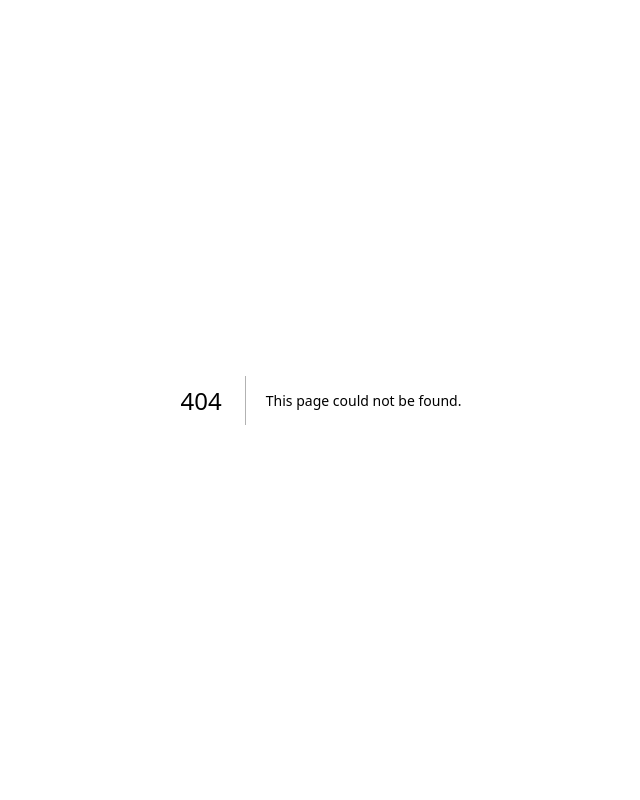
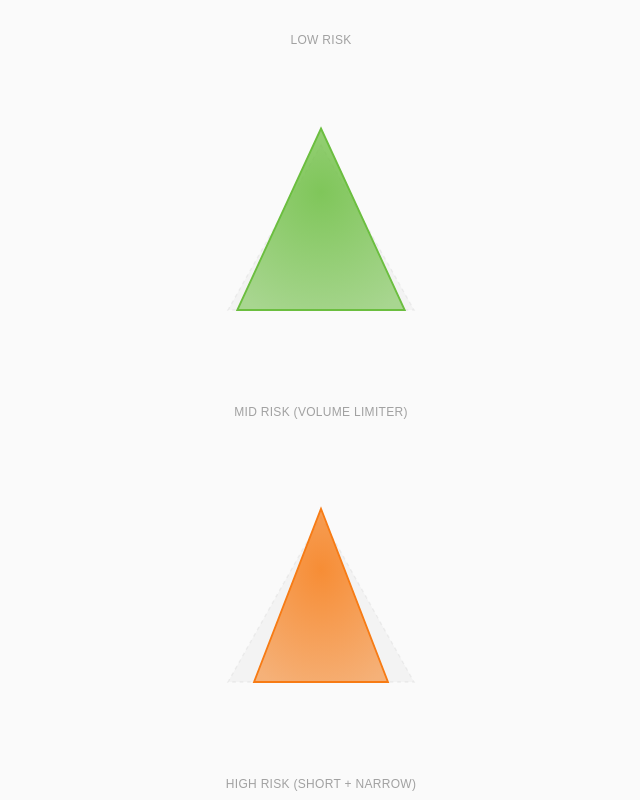
Before and after one commit to joemorecroft-afk/running-app, a Next.js app: page /dev-preview in a window 1280 px wide. Before the commit this address had no page. Shown: the top 800 px of the page, without its empty margins (319-959 px from the left). Built offline with nearby package versions, Linux system fonts and the light colour scheme.

Commit message:
Add triangle SVG visualization (geometry, gradient colors, component) with fake-data preview; fix Turbopack/Serwist conflict

```diff
--- a/package.json
+++ b/package.json
@@ -3,8 +3,8 @@
   "version": "0.1.0",
   "private": true,
   "scripts": {
-    "dev": "next dev",
-    "build": "next build",
+    "dev": "next dev --webpack",
+    "build": "next build --webpack",
     "start": "next start",
     "lint": "eslint",
     "test": "vitest run",
--- a/src/app/(app)/home/page.tsx
+++ b/src/app/(app)/home/page.tsx
@@ -1,7 +1,24 @@
+import { FitnessTriangle } from "@/components/triangle/FitnessTriangle";
+
+// Hard-coded fake data for now — real data wiring lands once Supabase + Strava sync exist.
+const FAKE_VOLUME_SCORE = 0.72;
+const FAKE_INTENSITY_SCORE = 1.05;
+const FAKE_INJURY_RISK_SCORE = 62;
+
 export default function HomePage() {
   return (
-    <main className="flex flex-1 flex-col items-center justify-center gap-2 p-8">
-      <p className="text-sm text-neutral-500">Triangle coming soon.</p>
+    <main className="flex flex-1 flex-col items-center justify-center gap-6 p-8">
+      <FitnessTriangle
+        volumeScore={FAKE_VOLUME_SCORE}
+        intensityScore={FAKE_INTENSITY_SCORE}
+        injuryRiskScore={FAKE_INJURY_RISK_SCORE}
+      />
+      <div className="text-center">
+        <p className="text-sm font-medium text-neutral-700">Injury risk: 62 / 100</p>
+        <p className="text-xs text-neutral-400">
+          Volume is the limiter this week — ceiling (VO2max/LT2) is ahead of target.
+        </p>
+      </div>
     </main>
   );
 }
--- /dev/null
+++ b/src/app/dev-preview/page.tsx
@@ -0,0 +1,22 @@
+import { FitnessTriangle } from "@/components/triangle/FitnessTriangle";
+
+// Temporary, un-authed route for visually verifying the triangle component before
+// Supabase exists. Safe to delete once /home is wired to real data and verified.
+export default function DevPreviewPage() {
+  return (
+    <main className="flex min-h-screen flex-col items-center justify-center gap-10 bg-neutral-50 p-8">
+      <div className="flex flex-col items-center gap-4">
+        <p className="text-xs uppercase tracking-wide text-neutral-400">Low risk</p>
+        <FitnessTriangle volumeScore={0.9} intensityScore={1.1} injuryRiskScore={12} />
+      </div>
+      <div className="flex flex-col items-center gap-4">
+        <p className="text-xs uppercase tracking-wide text-neutral-400">Mid risk (volume limiter)</p>
+        <FitnessTriangle volumeScore={0.72} intensityScore={1.05} injuryRiskScore={62} />
+      </div>
+      <div className="flex flex-col items-center gap-4">
+        <p className="text-xs uppercase tracking-wide text-neutral-400">High risk (short + narrow)</p>
+        <FitnessTriangle volumeScore={0.5} intensityScore={0.6} injuryRiskScore={88} />
+      </div>
+    </main>
+  );
+}
--- /dev/null
+++ b/src/components/triangle/FitnessTriangle.tsx
@@ -0,0 +1,94 @@
+"use client";
+
+import {
+  computeTrianglePoints,
+  pointsToPath,
+  targetTriangleMetrics,
+  type Point,
+} from "./triangleGeometry";
+import { GradientDefs, gradientId } from "./GradientDefs";
+import { riskScoreToColor } from "./colors";
+
+export type GapMetric = "vo2max" | "lt1" | "lt2" | "volume";
+
+export interface FitnessTriangleProps {
+  volumeScore: number;
+  intensityScore: number;
+  injuryRiskScore: number;
+  onVertexTap?: (metric: GapMetric) => void;
+  animated?: boolean;
+}
+
+const VIEWPORT = { width: 320, height: 320 };
+const VERTEX_HIT_RADIUS = 28;
+
+export function FitnessTriangle({
+  volumeScore,
+  intensityScore,
+  injuryRiskScore,
+  onVertexTap,
+  animated = true,
+}: FitnessTriangleProps) {
+  const ghostPoints = computeTrianglePoints(targetTriangleMetrics(), VIEWPORT);
+  const livePoints = computeTrianglePoints({ volumeScore, intensityScore }, VIEWPORT);
+  const fillId = gradientId("fitness-triangle-fill", injuryRiskScore);
+  const strokeColor = riskScoreToColor(injuryRiskScore);
+
+  const transitionStyle = animated
+    ? { transition: "d 400ms ease, fill 400ms ease, stroke 400ms ease" }
+    : undefined;
+
+  const vertexTargets: { metric: GapMetric; point: Point }[] = [
+    { metric: "volume", point: livePoints.baseLeft },
+    { metric: "lt1", point: livePoints.baseRight },
+    // The apex represents the VO2max+LT2 "ceiling" composite; routes to VO2max detail for now.
+    { metric: "vo2max", point: livePoints.apex },
+  ];
+
+  return (
+    <svg
+      viewBox={`0 0 ${VIEWPORT.width} ${VIEWPORT.height}`}
+      className="w-full max-w-sm"
+      role="img"
+      aria-label="Fitness shape vs. target, colored by injury risk"
+    >
+      <GradientDefs riskScore={injuryRiskScore} idPrefix="fitness-triangle-fill" />
+
+      {/* Ghost target triangle */}
+      <path
+        d={pointsToPath(ghostPoints)}
+        fill="currentColor"
+        className="text-neutral-300"
+        fillOpacity={0.18}
+        stroke="currentColor"
+        strokeOpacity={0.35}
+        strokeWidth={1.5}
+        strokeDasharray="4 4"
+      />
+
+      {/* Live triangle */}
+      <path
+        d={pointsToPath(livePoints)}
+        fill={`url(#${fillId})`}
+        stroke={strokeColor}
+        strokeWidth={2}
+        style={transitionStyle}
+      />
+
+      {onVertexTap &&
+        vertexTargets.map(({ metric, point }) => (
+          <circle
+            key={metric}
+            cx={point.x}
+            cy={point.y}
+            r={VERTEX_HIT_RADIUS}
+            fill="transparent"
+            className="cursor-pointer"
+            onClick={() => onVertexTap(metric)}
+          >
+            <title>{metric}</title>
+          </circle>
+        ))}
+    </svg>
+  );
+}
--- /dev/null
+++ b/src/components/triangle/GradientDefs.tsx
@@ -0,0 +1,25 @@
+import { riskScoreToColor } from "./colors";
+
+export function gradientId(prefix: string, riskScore: number) {
+  return `${prefix}-${Math.round(riskScore)}`;
+}
+
+interface GradientDefsProps {
+  riskScore: number;
+  idPrefix: string;
+}
+
+/** A subtle radial gradient (base risk color -> a lighter tint) so the live triangle has depth. */
+export function GradientDefs({ riskScore, idPrefix }: GradientDefsProps) {
+  const color = riskScoreToColor(riskScore);
+  const id = gradientId(idPrefix, riskScore);
+
+  return (
+    <defs>
+      <radialGradient id={id} cx="50%" cy="35%" r="75%">
+        <stop offset="0%" stopColor={color} stopOpacity={0.85} />
+        <stop offset="100%" stopColor={color} stopOpacity={0.55} />
+      </radialGradient>
+    </defs>
+  );
+}
--- /dev/null
+++ b/src/components/triangle/colors.ts
@@ -0,0 +1,29 @@
+interface ColorStop {
+  at: number; // 0-100
+  rgb: [number, number, number];
+}
+
+// Low risk score (0) -> green, high risk score (100) -> red, per the brief's
+// red<->amber<->yellow<->green gradient (bad = red, at the high-risk end).
+const STOPS: ColorStop[] = [
+  { at: 0, rgb: [34, 197, 94] }, // green-500
+  { at: 33, rgb: [234, 179, 8] }, // yellow-500
+  { at: 66, rgb: [249, 115, 22] }, // orange-500 ("amber")
+  { at: 100, rgb: [239, 68, 68] }, // red-500
+];
+
+export function riskScoreToColor(score: number): string {
+  const clamped = Math.max(0, Math.min(100, score));
+
+  for (let i = 0; i < STOPS.length - 1; i++) {
+    const a = STOPS[i];
+    const b = STOPS[i + 1];
+    if (clamped >= a.at && clamped <= b.at) {
+      const t = (clamped - a.at) / (b.at - a.at);
+      const rgb = a.rgb.map((channel, idx) => Math.round(channel + t * (b.rgb[idx] - channel)));
+      return `rgb(${rgb[0]}, ${rgb[1]}, ${rgb[2]})`;
+    }
+  }
+
+  return `rgb(${STOPS[STOPS.length - 1].rgb.join(", ")})`;
+}
--- /dev/null
+++ b/src/components/triangle/triangleGeometry.ts
@@ -0,0 +1,62 @@
+export interface TriangleMetrics {
+  /** Weekly volume + LT1 pace, each expressed as current/target (1.0 = at target). */
+  volumeScore: number;
+  /** VO2max + LT2 composite, expressed as current/target (1.0 = at target). */
+  intensityScore: number;
+}
+
+export interface Viewport {
+  width: number;
+  height: number;
+}
+
+export interface Point {
+  x: number;
+  y: number;
+}
+
+export interface TrianglePoints {
+  apex: Point;
+  baseLeft: Point;
+  baseRight: Point;
+}
+
+// Reference size at score=1.0 (as a fraction of the viewport), and the clamp range so an
+// extreme gap doesn't blow the triangle off-screen or collapse it to nothing.
+const REFERENCE_BASE_FRACTION = 0.62;
+const REFERENCE_HEIGHT_FRACTION = 0.55;
+const MIN_SCALE = 0.3;
+const MAX_SCALE = 1.6;
+const BASE_Y_FRACTION = 0.82;
+
+function clampScore(score: number): number {
+  return Math.max(MIN_SCALE, Math.min(MAX_SCALE, score));
+}
+
+/** The "at target" triangle for a viewport — used to render the ghost target shape. */
+export function targetTriangleMetrics(): TriangleMetrics {
+  return { volumeScore: 1, intensityScore: 1 };
+}
+
+export function computeTrianglePoints(
+  metrics: TriangleMetrics,
+  viewport: Viewport
+): TrianglePoints {
+  const baseWidth = viewport.width * REFERENCE_BASE_FRACTION * clampScore(metrics.volumeScore);
+  const triHeight = viewport.height * REFERENCE_HEIGHT_FRACTION * clampScore(metrics.intensityScore);
+
+  const centerX = viewport.width / 2;
+  const baseY = viewport.height * BASE_Y_FRACTION;
+  const apexY = baseY - triHeight;
+
+  return {
+    apex: { x: centerX, y: apexY },
+    baseLeft: { x: centerX - baseWidth / 2, y: baseY },
+    baseRight: { x: centerX + baseWidth / 2, y: baseY },
+  };
+}
+
+export function pointsToPath(points: TrianglePoints): string {
+  const { apex, baseLeft, baseRight } = points;
+  return `M ${apex.x},${apex.y} L ${baseRight.x},${baseRight.y} L ${baseLeft.x},${baseLeft.y} Z`;
+}
```
Also changed, not shown: .claude/launch.json (added), 2 other files (tests, documents, lock files or other folders).
